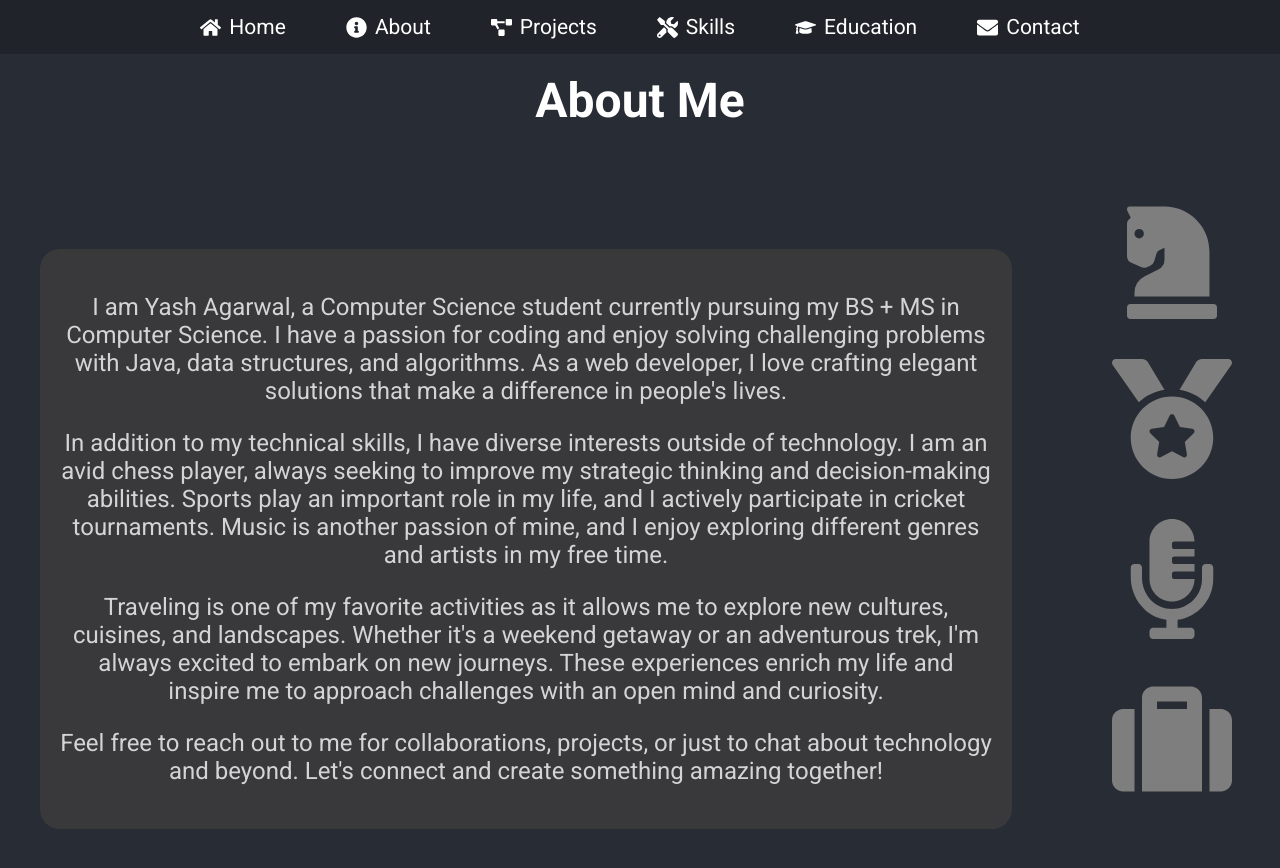
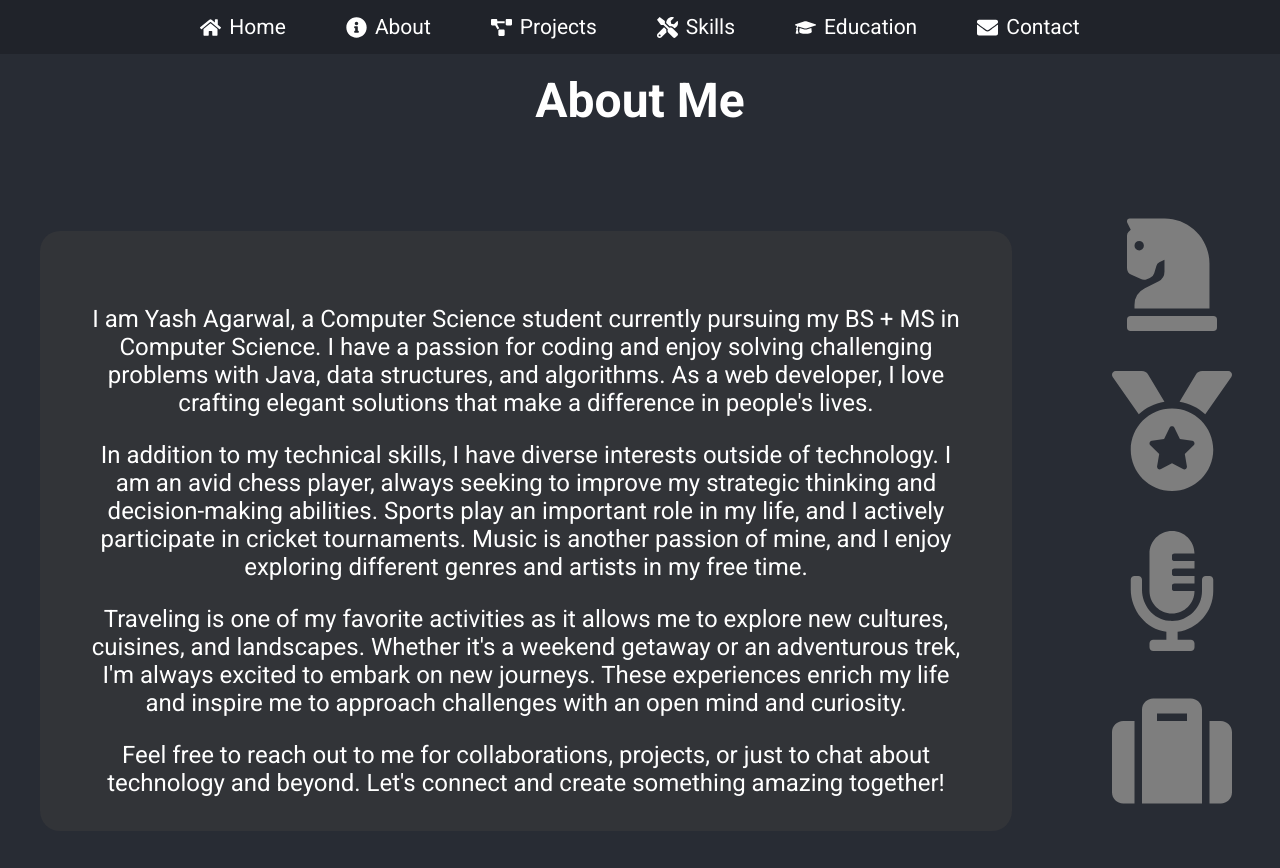
Before and after one commit to Yash020405/portfolio, a React (Create React App) app: page /about in a window 1280 px wide. Shown: the top 868 px of the page. Built offline with nearby package versions, Linux system fonts and the light colour scheme.

Commit message:
about css changes

```diff
--- a/src/Pages/AboutPage/About.css
+++ b/src/Pages/AboutPage/About.css
@@ -10,7 +10,6 @@
 
 .about-heading {
   font-size: 3rem;
-  margin-bottom: 20px;
 }
 
 .about-content {
@@ -22,14 +21,14 @@
 }
 
 .about-paragraph {
-  background-color: #3e3d3d;
-  opacity: 0.8;
+  background-color: rgba(62, 61, 61, 0.464); ;
   font-size: 1.5rem;
-  padding: 20px;
+  padding: 50px;
   margin-right: 100px;
   border-radius: 20px;
   max-width: 1100px;
-  margin-top: 100px;
+  max-height: 500px;
+  margin-top: 70px;
   animation: slideInLeft 1s ease;
 }
 
```
